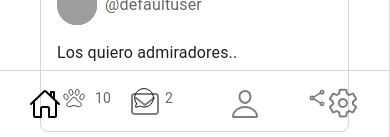
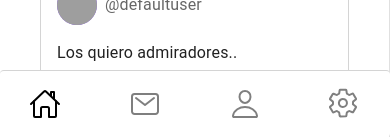
Before and after one commit to No-Country-simulation/c20-04-ft-js-react, a Next.js app in the folder client/: page /home in a window 390 px wide. Shown: the part 707-844 px from the top of the page. Built offline with nearby package versions, Linux system fonts and the light colour scheme; no server answers; grey boxes are pictures that could not be loaded.

Commit message:
Use custom readux hooks

```diff
--- a/client/src/app/(main)/home/page.tsx
+++ b/client/src/app/(main)/home/page.tsx
@@ -1,10 +1,9 @@
 "use client";
 import Post from "@/components/Posts/Post";
 import ThemeSwitcher from "@/components/shared/ThemeSwitcher";
-import { RootState } from "@/redux/store";
+import { useAppSelector } from "@/redux/hooks";
 import { Box } from "@mui/material";
 import { useTheme } from "@mui/material/styles";
-import { useSelector } from "react-redux";
 
 // tuve que pasar a use client para que funcione el useTheme y al ser un hook de mui no se puede importar
 //import type { Metadata } from "next";
@@ -14,8 +13,9 @@ import { useSelector } from "react-redux";
 
 export default function Home() {
   const theme = useTheme();
-  const user = useSelector((state: RootState) => state.userReducer.user)
+  const user = useAppSelector(state => state.userReducer.user)
   const username = user?.username
+
   return (
     <Box
       p={5}
--- a/client/src/app/login/page.tsx
+++ b/client/src/app/login/page.tsx
@@ -9,7 +9,7 @@ import { Visibility, VisibilityOff } from "@mui/icons-material";
 //redux
 import { useLoginMutation } from "@/redux/apiSlices/authApi";
 import { setUser } from "@/redux/slices/userSlice";
-import { useDispatch } from "react-redux";
+import { useAppDispatch } from '@/redux/hooks';
 
 const Input = styled(TextField)(({ theme }) => ({
   "& .MuiInputBase-root": {
@@ -37,7 +37,7 @@ interface FormDataInterface {
 }
 
 export default function PageLogin() {
-  const dispatch = useDispatch()
+  const dispatch = useAppDispatch()
   const router = useRouter()
 
   const [showPassword, setShowPassword] = useState(false);
--- a/client/src/app/register/page.tsx
+++ b/client/src/app/register/page.tsx
@@ -19,7 +19,7 @@ import Link from "next/link";
 //redux
 import { useRegisterMutation } from "@/redux/apiSlices/authApi";
 import { setUser } from "@/redux/slices/userSlice";
-import { useDispatch } from "react-redux";
+import { useAppDispatch } from "@/redux/hooks";
 import { useRouter } from 'next/navigation'
 
 // Definimos la interfaz para los datos del formulario
@@ -58,7 +58,7 @@ const ButtonSubmit = styled(Button)(({ theme }) => ({
 }));
 
 export default function Register() {
-  const dispatch = useDispatch();
+  const dispatch = useAppDispatch();
   const router = useRouter()
 
   // Definimos los estados necesarios
--- a/client/src/components/Header/Header.tsx
+++ b/client/src/components/Header/Header.tsx
@@ -12,13 +12,12 @@ import {
 } from "@mui/material";
 import NotificationsIcon from "@mui/icons-material/Notifications";
 import { useTheme } from "@mui/material/styles";
-import { useSelector } from 'react-redux';
-import { RootState } from '@/redux/store';
 import Link from '@mui/material/Link';
+import { useAppSelector } from "@/redux/hooks";
 
 export default function Header() {
   const theme = useTheme();
-  const user = useSelector((state: RootState) => state.userReducer.user)
+  const user = useAppSelector(state => state.userReducer.user)
   const username = user?.username
 
   return (
--- a/client/src/components/shared/SideNavBar.tsx
+++ b/client/src/components/shared/SideNavBar.tsx
@@ -1,9 +1,6 @@
 'use client'
 
-//? redux
-import { useSelector } from 'react-redux';
-import { RootState } from '@/redux/store';
-
+import { useAppSelector } from '@/redux/hooks';
 import HomeIcon from '@/icons/HomeIcon'
 import LogOutIcon from '@/icons/LogOutIcon'
 import MailIcon from '@/icons/MailIcon'
@@ -12,11 +9,11 @@ import UserIcon from '@/icons/UserIcon'
 import SearchBarr from './SearchBarr'
 import Link from 'next/link'
 import { usePathname } from 'next/navigation'
+import { Paper } from '@mui/material';
 
 
 export default function SideNavBar() {
-
-  const userName = useSelector((state: RootState) => state.userReducer.user?.username)
+  const userName = useAppSelector(state => state.userReducer.user?.username)
 
   const routes = [
     {
@@ -49,8 +46,8 @@ export default function SideNavBar() {
   const pathname = usePathname()
 
   return (
-    <section
-      className='md:h-[93svh] md:sticky md:top-[7svh] border-neutral-300 dark:border-neutral-700 px-3 md:px-5 py-2 md:py-10
+    <Paper elevation={0} component='section'
+      className='z-50 md:h-[93svh] md:sticky md:top-[7svh] border-neutral-300 dark:border-neutral-700 px-3 md:px-5 py-2 md:py-10
       border-t md:border-t-0 md:border-x order-last md:order-none fixed bottom-0 md:bottom-auto w-full md:w-auto'
     >
       <div className='hidden md:block'>
@@ -73,8 +70,6 @@ export default function SideNavBar() {
           </Link>
         ))}
       </nav>
-    </section>
+    </Paper>
   )
-
-
 }
```
